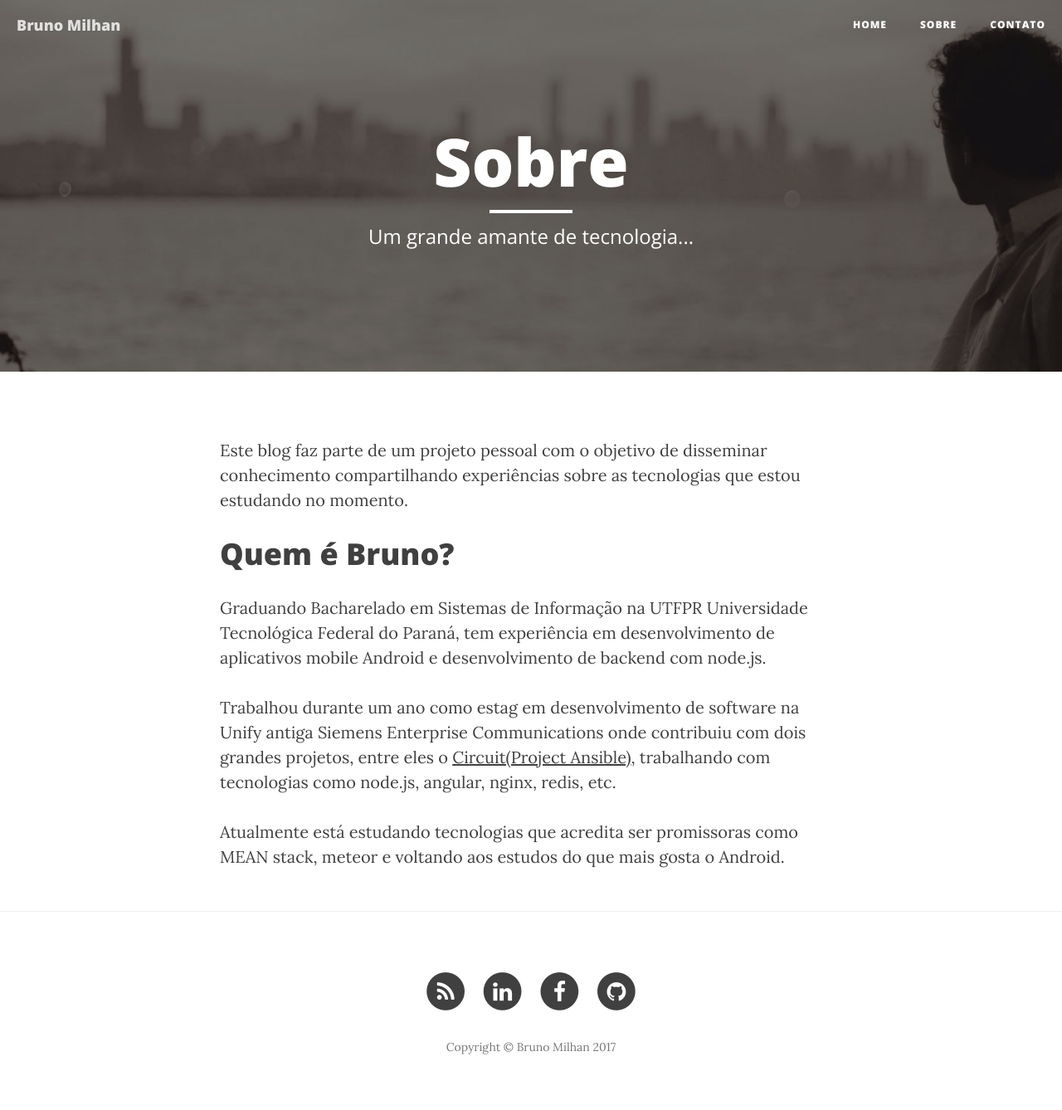
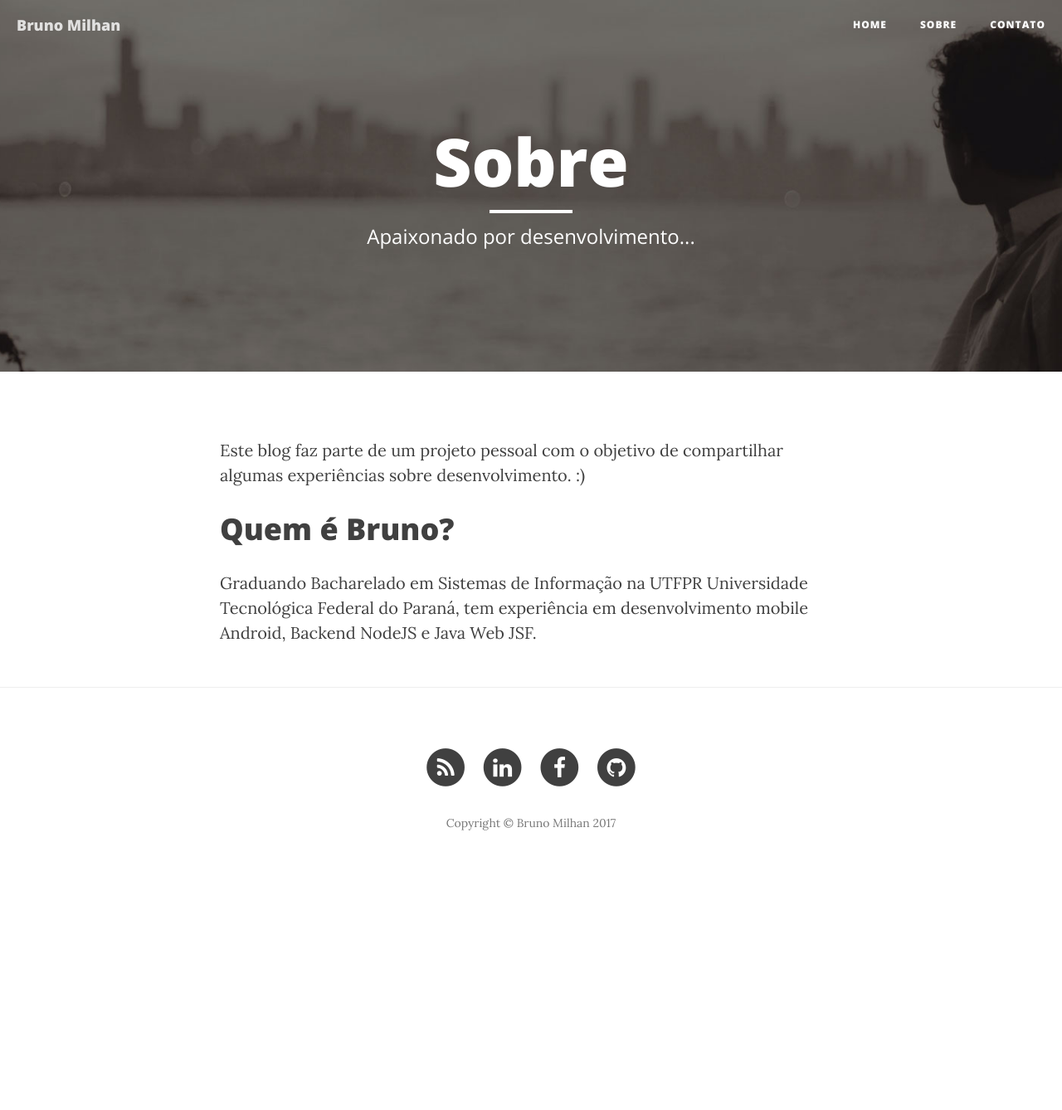
Before and after one commit to brunomilhan/brunomilhan.github.io, a Jekyll site: the page built from about.html, in a window 1280 px wide. Shown: the whole page at 83% size. Built offline with Jekyll 4.4.1, drawn with Linux system fonts in a browser that asks for light colours; nearby versions of some CDN libraries; Markdown is read by kramdown in place of the engine named in the settings; after the commit the page ends 1068 px from its top, so only the background shows below that.

Commit message:
Update about.html

```diff
--- a/about.html
+++ b/about.html
@@ -1,17 +1,13 @@
 ---
 layout: page
 title: "Sobre"
-description: "Um grande amante de tecnologia..."
+description: "Apaixonado por desenvolvimento..."
 header-img: "img/about-bg.jpg"
 ---
 
-<p>Este blog faz parte de um projeto pessoal com o objetivo de disseminar conhecimento compartilhando experiências sobre as tecnologias que estou estudando no momento.</p>
+<p>Este blog faz parte de um projeto pessoal com o objetivo de compartilhar algumas experiências sobre desenvolvimento. :)</p>
 
 
 <h1>Quem é Bruno?</h1>
 
-<p>Graduando Bacharelado em Sistemas de Informação na UTFPR Universidade Tecnológica Federal do Paraná, tem experiência em desenvolvimento de aplicativos mobile Android e desenvolvimento de backend com node.js.</p>
-
-<p>Trabalhou durante um ano como estag em desenvolvimento de software na Unify antiga Siemens Enterprise Communications onde contribuiu com dois grandes projetos, entre eles o <a href="https://www.yourcircuit.com/">Circuit(Project Ansible)</a>, trabalhando com tecnologias como node.js, angular, nginx, redis, etc.</p>
-
-<p>Atualmente está estudando tecnologias que acredita ser promissoras como MEAN stack, meteor e voltando aos estudos do que mais gosta o Android.</p>
+<p>Graduando Bacharelado em Sistemas de Informação na UTFPR Universidade Tecnológica Federal do Paraná, tem experiência em desenvolvimento mobile Android, Backend NodeJS e Java Web JSF.</p>
```
